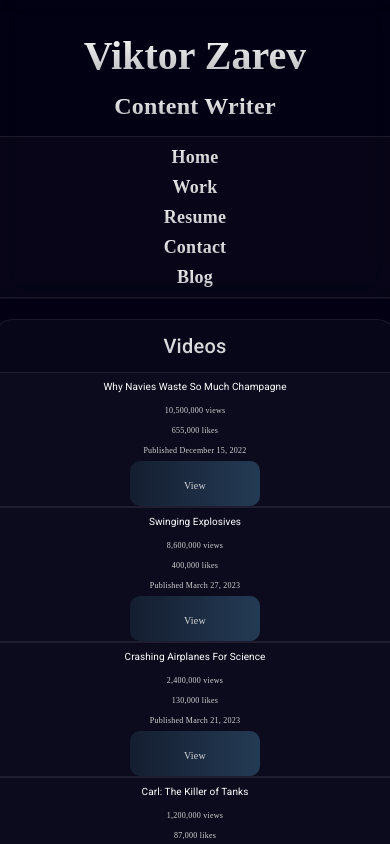
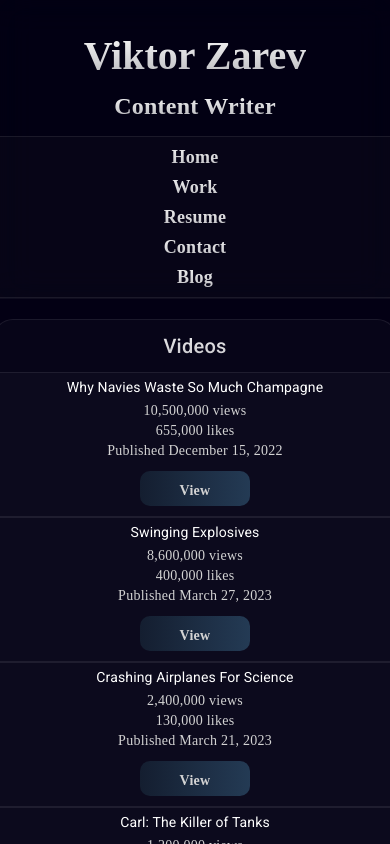
Before and after one commit to jeanmichelthompson/zarev-portfolio-app, an Angular app: page /work in a window 390 px wide. Built offline with nearby package versions, Linux system fonts and the light colour scheme.

Commit message:
made work component more mobile responsive

```diff
--- a/src/app/work/work.component.css
+++ b/src/app/work/work.component.css
@@ -155,19 +155,26 @@ img {
   }
 
   .work-item-details h3 {
-    font-size: 10px;
     padding: 0;
     margin: 0;
   }
 
   .work-item-details p {
-    font-size: 8px;
+    font-size: 14px;
     padding: 0;
     margin: 0;
   }
 
   .work-item-details a {
-    font-size: 10px;
-    margin-left: 135px;
+    display: flex;
+    justify-content: center;
+    align-items: center;
+    font-size: 14px;
+    font-weight: bold;
+    margin-left: 145px;
+    margin-bottom: 10px;
+    margin-top: 10px;
+    width: 20px;
+    height: 10px;
   }
 }
--- a/src/app/work/work.component.html
+++ b/src/app/work/work.component.html
@@ -7,6 +7,7 @@
           <img [src]="item.image" alt="Work Item Image">
         </div>
         <div class="work-item-details">
+          <!-- <iframe width="473" height="841" src="{{ item.embed }}" title="{{ item.title }}" frameborder="0" allow="accelerometer; clipboard-write; encrypted-media; gyroscope; picture-in-picture; web-share" allowfullscreen></iframe> -->
           <h3>{{ item.title }}</h3>
           <p>{{ item.viewCount }} views</p>
           <p>{{ item.likes }} likes</p>
--- a/src/app/work/work.component.ts
+++ b/src/app/work/work.component.ts
@@ -9,12 +9,13 @@ import { WorkItem } from './work.item.model';
 export class WorkComponent {
   workItems: WorkItem[] = [
     {
-      image: 'https://imgur.com/O5fMraf.jpg',
+      image: 'assets/Christening.jpg',
       title: 'Why Navies Waste So Much Champagne',
       viewCount: "10,500,000",
       url: 'https://www.youtube.com/shorts/_WvHX-5zL70',
       likes: "655,000",
       date: "December 15, 2022",
+      embed: "https://www.youtube.com/embed/_WvHX-5zL70",
     },
     {
       image: 'https://i.imgur.com/iZTensz.png',
@@ -23,6 +24,7 @@ export class WorkComponent {
       url: 'https://www.youtube.com/shorts/-31OhFf11kA',
       likes: "400,000",
       date: "March 27, 2023",
+      embed: "https://www.youtube.com/embed/-31OhFf11kA",
     },
     {
       image: 'https://i.imgur.com/HuxFcg0.png',
@@ -31,6 +33,7 @@ export class WorkComponent {
       url: 'https://www.youtube.com/shorts/sf41cui7N_8',
       likes: "130,000",
       date: "March 21, 2023",
+      embed: "https://www.youtube.com/embed/sf41cui7N_8",
     },
     {
       image: 'https://i.imgur.com/hTzbclf.png',
@@ -39,6 +42,7 @@ export class WorkComponent {
       url: 'https://www.youtube.com/shorts/olzzWXpM-tM',
       likes: "87,000",
       date: "February 21, 2023",
+      embed: "https://www.youtube.com/embed/olzzWXpM-tM",
     },
     {
       image: 'https://i.imgur.com/4OMFo5Z.png',
@@ -47,6 +51,7 @@ export class WorkComponent {
       url: 'https://www.youtube.com/shorts/wZdcIhBVxdI',
       likes: "71,000",
       date: "May 1, 2023",
+      embed: "https://www.youtube.com/embed/wZdcIhBVxdI",
     },
     {
       image: 'https://i.imgur.com/P2sUiUU.png',
@@ -55,6 +60,7 @@ export class WorkComponent {
       url: 'https://www.youtube.com/shorts/F8RYyYPy3ds',
       likes: "75,000",
       date: "April 27, 2023",
+      embed: "https://www.youtube.com/embed/F8RYyYPy3ds",
     },
     {
       image: 'https://i.imgur.com/FGo15h1.png',
@@ -63,6 +69,7 @@ export class WorkComponent {
       url: 'https://www.youtube.com/shorts/vcgV2_vyW7Y',
       likes: "33,000",
       date: "April 10, 2023",
+      embed: "https://www.youtube.com/embed/vcgV2_vyW7Y",
     },
     {
       image: 'https://i.imgur.com/xCS1svg.png',
@@ -71,6 +78,7 @@ export class WorkComponent {
       url: 'https://www.youtube.com/shorts/QdsHI6TsV_s',
       likes: "32,000",
       date: "April 19, 2023",
+      embed: "https://www.youtube.com/embed/QdsHI6TsV_s",
     },
     {
       image: 'https://i.imgur.com/CWXHgxH.png',
@@ -79,6 +87,7 @@ export class WorkComponent {
       url: 'https://www.youtube.com/shorts/-DQWuAkYHj0',
       likes: "18,000",
       date: "February 28, 2023",
+      embed: "https://www.youtube.com/embed/-DQWuAkYHj0",
     },
   ];
 }
--- a/src/app/work/work.item.model.ts
+++ b/src/app/work/work.item.model.ts
@@ -5,4 +5,5 @@ export interface WorkItem {
   likes: string;
   date: string;
   url: string;
+  embed: string;
 }
```
